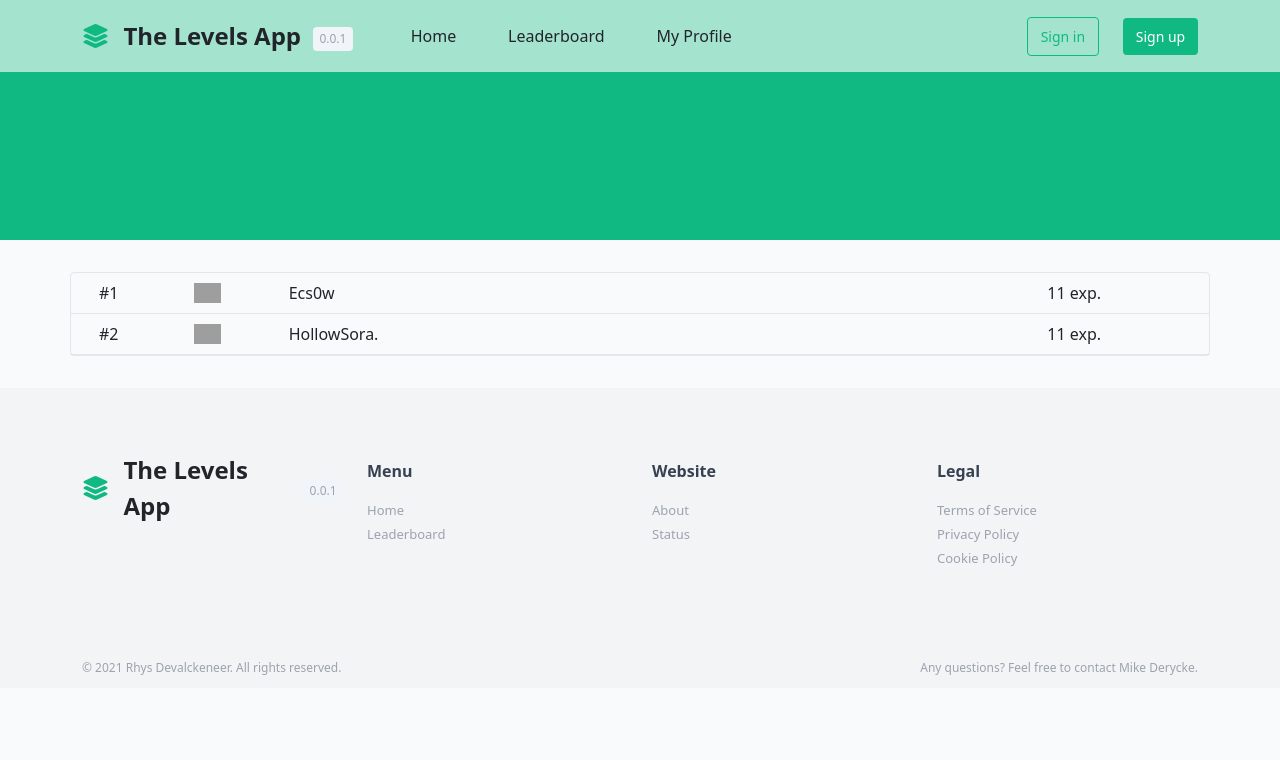
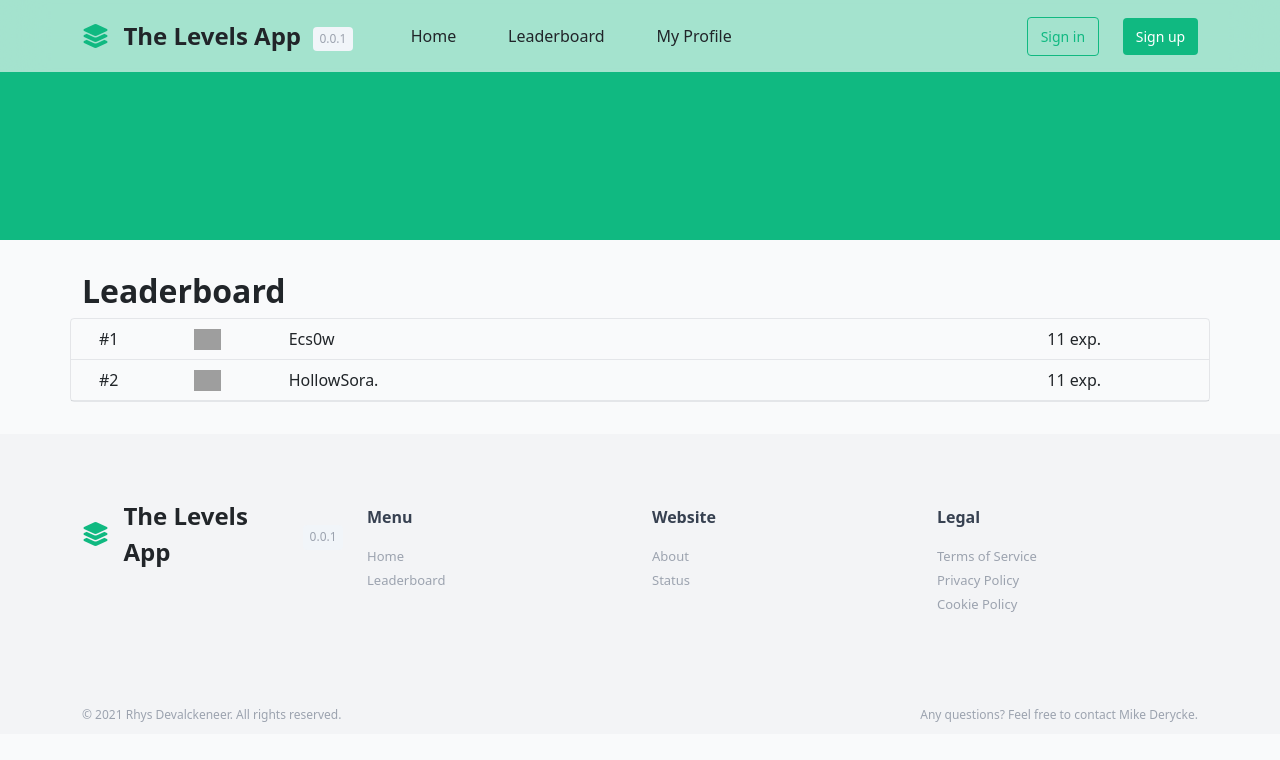
Before and after one commit to RhysDevalckeneer2/levels-app-frontend, a website built with webpack: page docs/leaderboard.html in a window 1280 px wide. Built offline with nearby package versions, Linux system fonts and the light colour scheme; grey boxes are pictures that could not be loaded.

Commit message:
changed things

```diff
--- a/docs/assets/css/style.css
+++ b/docs/assets/css/style.css
@@ -330,7 +330,7 @@ form input::placeholder{
     padding: 2rem 0;
 }
 
-#main-leaderboard .container {
+#main-leaderboard .container:last-child {
     border: 1px solid rgba(107, 114, 128, .15);
     border-radius: 4px;
 }
--- a/docs/leaderboard.html
+++ b/docs/leaderboard.html
@@ -40,6 +40,11 @@
     </header>
 
     <main role="main" id="main-leaderboard">
+        <div class="container">
+            <div class="row">
+                <h4>Leaderboard</h4>
+            </div>
+        </div>
         <div class="container">
             <div class="row user-leaderboard">
                 <div class="col-1">
```
